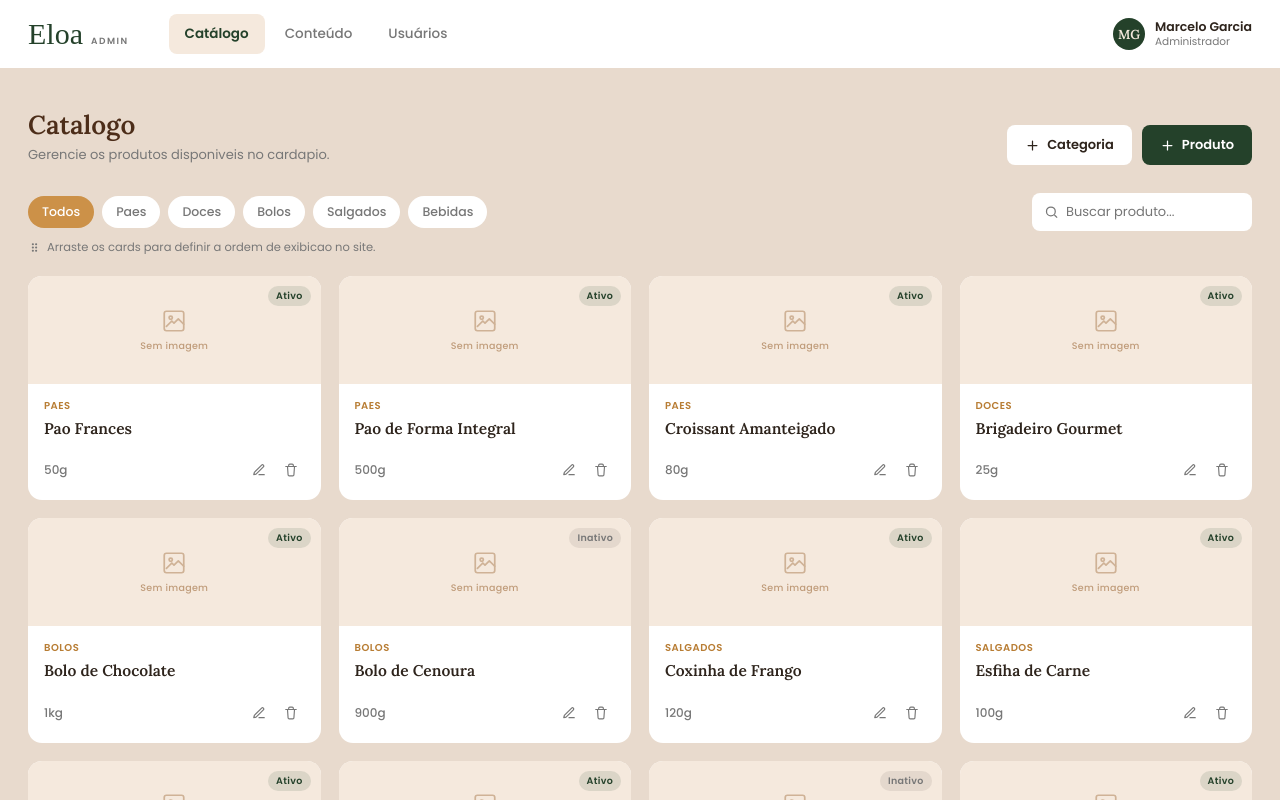
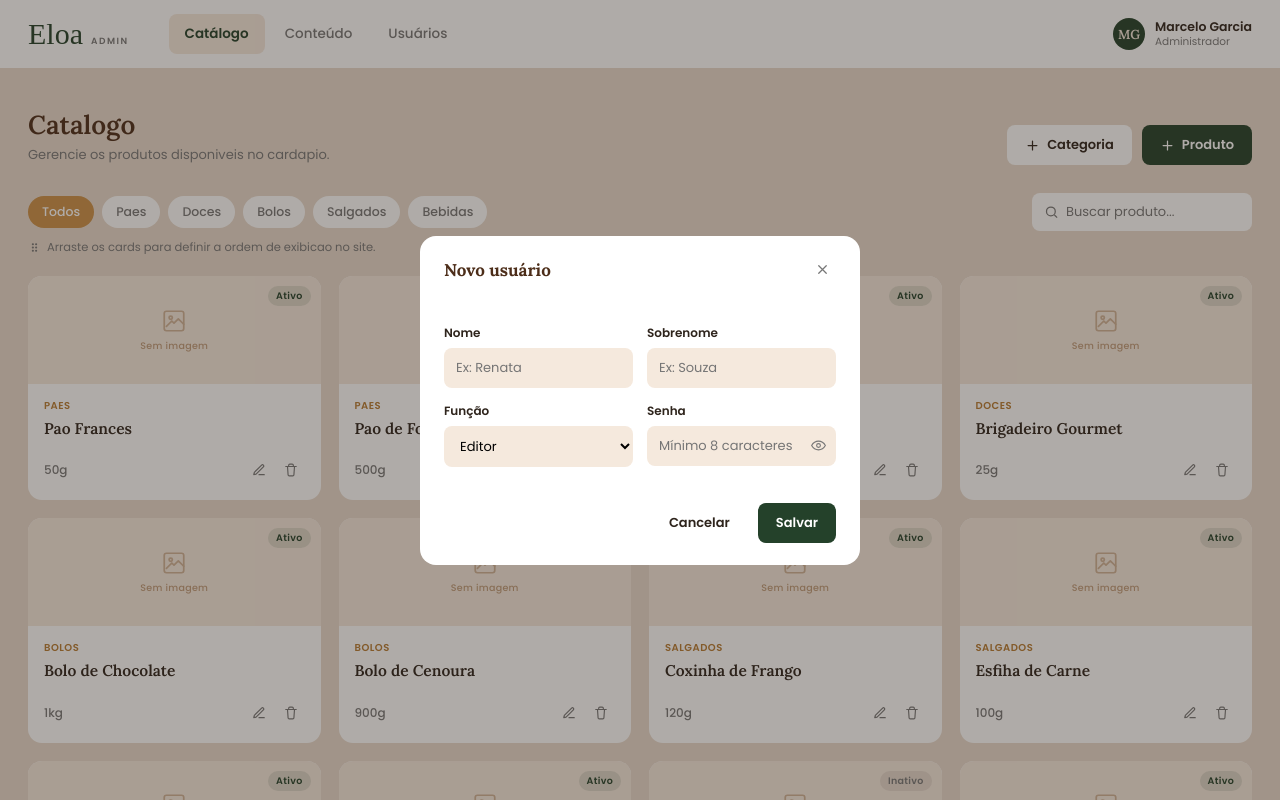
Before and after one commit to marcGarcias/eloa_mercados_e_panificacoes, an Angular app in the folder web/: page /admin/catalog in a window 1280 px wide. Shown: the top 800 px of the page. Built offline with nearby package versions, Linux system fonts and the light colour scheme; a web font is replaced by a local one.

Commit message:
feat(admin): implementa interface e servicos para gestao de usuarios

```diff
--- a/web/src/app/components/usuarios/usuarios.component.html
+++ b/web/src/app/components/usuarios/usuarios.component.html
@@ -5,7 +5,7 @@
             <p>Pessoas com acesso ao painel administrativo.</p>
         </div>
         <div class="head-actions">
-            <button class="btn btn-solid" id="btn-novo-usuario">
+            <button class="btn btn-solid" id="btn-novo-usuario" (click)="openCreateModal()">
                 <svg viewBox="0 0 24 24" fill="none" stroke="currentColor" stroke-width="2" stroke-linecap="round">
                     <path d="M12 5v14M5 12h14" />
                 </svg>
@@ -18,7 +18,6 @@
             <thead>
                 <tr>
                     <th>Nome</th>
-                    <th>CPF</th>
                     <th>Senha</th>
                     <th>Função</th>
                     <th>Status</th>
@@ -30,19 +29,24 @@
                 <tr *ngFor="let u of users">
                     <td>
                         <div class="user-cell">
-                            <div class="avatar">{{ getInitials(u.name) }}</div>
                             <div>
                                 <div class="user-name">{{ u.name }}</div>
-                                <div class="user-email">{{ u.email }}</div>
+                                <div class="user-email">Cód: {{ u.code }}</div>
                             </div>
                         </div>
                     </td>
-                    <td style="color:var(--gray)">{{ u.cpf }}</td>
                     <td>
-                        <div class="pass-cell">
-                            <span class="pass-value">••••••••</span>
-                            <button class="icon-btn" style="width:24px;height:24px" title="Copiar nova senha">
-                                <svg viewBox="0 0 24 24" fill="none" stroke="currentColor" stroke-width="2" stroke-linecap="round" stroke-linejoin="round"><rect x="9" y="9" width="13" height="13" rx="2" ry="2"></rect><path d="M5 15H4a2 2 0 0 1-2-2V4a2 2 0 0 1 2-2h9a2 2 0 0 1 2 2v1"></path></svg>
+                        <div class="pass-cell" style="display:flex;align-items:center;gap:8px">
+                            <span class="pass-value" style="font-family:monospace">{{ visiblePasswords.has(u.code) ? u.password : '••••••••' }}</span>
+                            <button class="icon-btn" style="width:24px;height:24px" title="Ver senha" (click)="togglePasswordVisibility(u.code)">
+                                <svg *ngIf="!visiblePasswords.has(u.code)" viewBox="0 0 24 24" fill="none" stroke="currentColor" stroke-width="2" stroke-linecap="round" stroke-linejoin="round">
+                                    <path d="M1 12s4-8 11-8 11 8 11 8-4 8-11 8-11-8-11-8z"></path>
+                                    <circle cx="12" cy="12" r="3"></circle>
+                                </svg>
+                                <svg *ngIf="visiblePasswords.has(u.code)" viewBox="0 0 24 24" fill="none" stroke="currentColor" stroke-width="2" stroke-linecap="round" stroke-linejoin="round">
+                                    <path d="M17.94 17.94A10.07 10.07 0 0 1 12 20c-7 0-11-8-11-8a18.45 18.45 0 0 1 5.06-5.94M9.9 4.24A9.12 9.12 0 0 1 12 4c7 0 11 8 11 8a18.5 18.5 0 0 1-2.16 3.19m-6.72-1.07a3 3 0 1 1-4.24-4.24"></path>
+                                    <line x1="1" y1="1" x2="23" y2="23"></line>
+                                </svg>
                             </button>
                         </div>
                     </td>
@@ -58,10 +62,10 @@
                     <td style="color:var(--gray)">{{ u.access }}</td>
                     <td>
                         <div style="display:flex;gap:4px">
-                            <button class="icon-btn" title="Editar">
+                            <button class="icon-btn" title="Editar" (click)="openEditModal(u)">
                                 <svg viewBox="0 0 24 24" fill="none" stroke="currentColor" stroke-width="2" stroke-linecap="round" stroke-linejoin="round"><path d="M12 20h9"/><path d="M16.5 3.5a2.1 2.1 0 0 1 3 3L7 19l-4 1 1-4Z"/></svg>
                             </button>
-                            <button class="icon-btn danger" title="Excluir">
+                            <button class="icon-btn danger" title="Excluir" (click)="openDeleteConfirm(u)">
                                 <svg viewBox="0 0 24 24" fill="none" stroke="currentColor" stroke-width="2" stroke-linecap="round" stroke-linejoin="round"><path d="M3 6h18"/><path d="M8 6V4a2 2 0 0 1 2-2h4a2 2 0 0 1 2 2v2m2 0-1 14a2 2 0 0 1-2-2L6 6"/></svg>
                             </button>
                         </div>
@@ -71,3 +75,30 @@
         </table>
     </div>
 </section>
+
+<!-- Confirm Delete Modal -->
+<div class="overlay" *ngIf="userToDelete" style="display:flex;">
+    <div class="modal" style="max-width: 400px;">
+        <div class="modal-head">
+            <h2>Excluir usuário</h2>
+            <button class="modal-close" (click)="cancelDelete()">
+                <svg viewBox="0 0 24 24" fill="none" stroke="currentColor" stroke-width="2" stroke-linecap="round"><path d="M18 6L6 18M6 6l12 12" /></svg>
+            </button>
+        </div>
+        <div class="modal-body" style="padding-bottom: 24px;">
+            <p>Tem certeza que deseja excluir o usuário <strong>{{ userToDelete.name }} (Cód: {{ userToDelete.code }})</strong>?</p>
+            <p style="color: var(--gray); font-size: 13px; margin-top: 8px;">Esta ação não poderá ser desfeita.</p>
+        </div>
+        <div class="modal-foot">
+            <button class="btn btn-ghost" (click)="cancelDelete()">Cancelar</button>
+            <button class="btn btn-solid danger" (click)="deleteUser()">Excluir</button>
+        </div>
+    </div>
+</div>
+
+<app-modal-usuario
+    *ngIf="isUserModalOpen"
+    [user]="userToEdit"
+    (saved)="onUserSaved($event)"
+    (closed)="closeUserModal()">
+</app-modal-usuario>
--- a/web/src/app/models/user.model.ts
+++ b/web/src/app/models/user.model.ts
@@ -1,7 +1,6 @@
 export interface User {
   name: string;
-  email: string;
-  cpf: string;
+  code: string;
   role: 'admin' | 'editor';
   status: 'ativo' | 'inativo';
   access: string;
--- a/web/src/app/services/user.service.ts
+++ b/web/src/app/services/user.service.ts
@@ -5,9 +5,9 @@ import { User } from '../models/user.model';
 @Injectable({ providedIn: 'root' })
 export class UserService {
   private users: User[] = [
-    { name: 'Marcelo Garcia', email: 'marcelo@eloa.com.br', cpf: '123.456.789-00', password: 'Padoca#2026', role: 'admin', status: 'ativo', access: 'Hoje, 09:14' },
-    { name: 'Eloá Ferreira', email: 'eloa@eloa.com.br', cpf: '234.567.890-11', password: 'Eloa!Admin1', role: 'admin', status: 'ativo', access: 'Ontem, 18:40' },
-    { name: 'Renata Souza', email: 'renata@eloa.com.br', cpf: '345.678.901-22', password: 'Renata@321', role: 'editor', status: 'inativo', access: '02/07, 11:05' },
+    { name: 'Marcelo Garcia', code: '1001', password: 'Padoca#2026', role: 'admin', status: 'ativo', access: 'Hoje, 09:14' },
+    { name: 'Eloá Ferreira', code: '1002', password: 'Eloa!Admin1', role: 'admin', status: 'ativo', access: 'Ontem, 18:40' },
+    { name: 'Renata Souza', code: '1003', password: 'Renata@321', role: 'editor', status: 'inativo', access: '02/07, 11:05' },
   ];
 
   getAll(): Observable<User[]> {
--- a/web/src/app/shared/modal-usuario/modal-usuario.component.html
+++ b/web/src/app/shared/modal-usuario/modal-usuario.component.html
@@ -1,33 +1,29 @@
-<div class="overlay" id="overlay-usuario">
-        <div class="modal">
+<div class="overlay open" id="overlay-usuario">
+    <div class="modal">
+        <form [formGroup]="userForm" (ngSubmit)="save()">
             <div class="modal-head">
-                <h2>Novo usuário</h2>
-                <button class="modal-close" data-close>
-                    <svg viewBox="0 0 24 24" fill="none" stroke="currentColor" stroke-width="2"
-                        stroke-linecap="round">
+                <h2>{{ user ? 'Editar usuário' : 'Novo usuário' }}</h2>
+                <button type="button" class="modal-close" (click)="close()">
+                    <svg viewBox="0 0 24 24" fill="none" stroke="currentColor" stroke-width="2" stroke-linecap="round">
                         <path d="M18 6L6 18M6 6l12 12" />
                     </svg>
                 </button>
             </div>
             <div class="modal-body">
-                <div class="field">
-                    <label>Nome completo</label>
-                    <input type="text" placeholder="Ex: Renata Souza">
-                </div>
                 <div class="field-row">
                     <div class="field">
-                        <label>E-mail</label>
-                        <input type="email" placeholder="nome@eloa.com.br">
+                        <label>Nome</label>
+                        <input type="text" formControlName="firstName" placeholder="Ex: Renata">
                     </div>
                     <div class="field">
-                        <label>CPF</label>
-                        <input type="text" placeholder="000.000.000-00">
+                        <label>Sobrenome</label>
+                        <input type="text" formControlName="lastName" placeholder="Ex: Souza">
                     </div>
                 </div>
                 <div class="field-row">
                     <div class="field">
                         <label>Função</label>
-                        <select id="usuario-role">
+                        <select formControlName="role">
                             <option value="admin">Administrador</option>
                             <option value="editor">Editor</option>
                         </select>
@@ -35,14 +31,19 @@
                     <div class="field">
                         <label>Senha</label>
                         <div class="password-field">
-                            <input type="password" id="usuario-senha" placeholder="Mínimo 8 caracteres">
-                            <button type="button" class="password-toggle" id="toggle-senha" title="Mostrar senha">
-                                <svg viewBox="0 0 24 24" fill="none" stroke="currentColor" stroke-width="1.8"
-                                    stroke-linecap="round" stroke-linejoin="round">
-                                    <path d="M1 12s4-7 11-7 11 7 11 7-4 7-11 7-11-7-11-7Z" />
-                                    <circle cx="12" cy="12" r="3" />
-                                </svg>
+                            <input [type]="showPassword ? 'text' : 'password'" formControlName="password" placeholder="Mínimo 8 caracteres">
+                            <button type="button" class="password-toggle" (click)="showPassword = !showPassword" title="Mostrar senha">
+                                <svg *ngIf="!showPassword" viewBox="0 0 24 24" fill="none" stroke="currentColor" stroke-width="1.8" stroke-linecap="round" stroke-linejoin="round"><path d="M1 12s4-7 11-7 11 7 11 7-4 7-11 7-11-7-11-7Z" /><circle cx="12" cy="12" r="3" /></svg>
+                                <svg *ngIf="showPassword" viewBox="0 0 24 24" fill="none" stroke="currentColor" stroke-width="1.8" stroke-linecap="round" stroke-linejoin="round"><path d="M17.94 17.94A10.07 10.07 0 0 1 12 20c-7 0-11-8-11-8a18.45 18.45 0 0 1 5.06-5.94M9.9 4.24A9.12 9.12 0 0 1 12 4c7 0 11 8 11 8a18.5 18.5 0 0 1-2.16 3.19m-6.72-1.07a3 3 0 1 1-4.24-4.24"></path><line x1="1" y1="1" x2="23" y2="23"></line></svg>
                             </button>
                         </div>
                     </div>
                 </div>
+            </div>
+            <div class="modal-foot">
+                <button type="button" class="btn btn-ghost" (click)="close()">Cancelar</button>
+                <button type="submit" class="btn btn-solid" [disabled]="userForm.invalid">Salvar</button>
+            </div>
+        </form>
+    </div>
+</div>
--- a/web/src/app/shared/modal-usuario/modal-usuario.component.ts
+++ b/web/src/app/shared/modal-usuario/modal-usuario.component.ts
@@ -1,12 +1,58 @@
-import { Component } from '@angular/core';
+import { Component, EventEmitter, Input, OnInit, Output } from '@angular/core';
 import { CommonModule } from '@angular/common';
+import { FormBuilder, FormGroup, ReactiveFormsModule, Validators } from '@angular/forms';
+import { User } from '../../models/user.model';
 
 @Component({
   selector: 'app-modal-usuario',
   standalone: true,
-  imports: [CommonModule],
+  imports: [CommonModule, ReactiveFormsModule],
   templateUrl: './modal-usuario.component.html',
   styleUrls: ['./modal-usuario.component.css']
 })
-export class ModalUsuarioComponent {
+export class ModalUsuarioComponent implements OnInit {
+  @Input() user: User | null = null;
+  @Output() saved = new EventEmitter<Partial<User>>();
+  @Output() closed = new EventEmitter<void>();
+
+  userForm: FormGroup;
+  showPassword = false;
+
+  constructor(private fb: FormBuilder) {
+    this.userForm = this.fb.group({
+      firstName: ['', Validators.required],
+      lastName: ['', Validators.required],
+      role: ['editor', Validators.required],
+      password: ['', [Validators.required, Validators.minLength(8)]]
+    });
+  }
+
+  ngOnInit() {
+    if (this.user) {
+      const parts = this.user.name.split(' ');
+      const firstName = parts[0] || '';
+      const lastName = parts.slice(1).join(' ') || '';
+      this.userForm.patchValue({
+        firstName,
+        lastName,
+        role: this.user.role,
+        password: this.user.password || ''
+      });
+    }
+  }
+
+  close() {
+    this.closed.emit();
+  }
+
+  save() {
+    if (this.userForm.invalid) return;
+    const v = this.userForm.value;
+    const name = `${v.firstName} ${v.lastName}`.trim();
+    this.saved.emit({
+      name,
+      role: v.role,
+      password: v.password
+    });
+  }
 }
```
Also changed, not shown: web/src/app/components/usuarios/usuarios.component.ts (+61 -5 lines).
